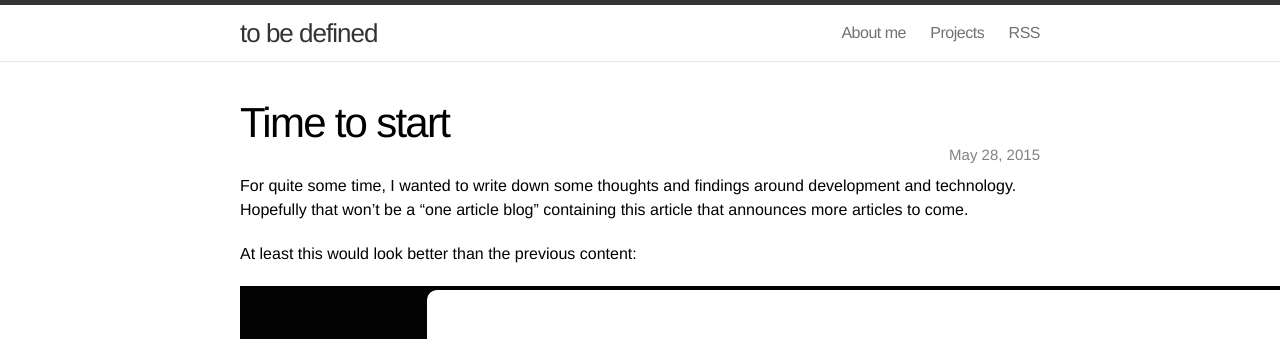
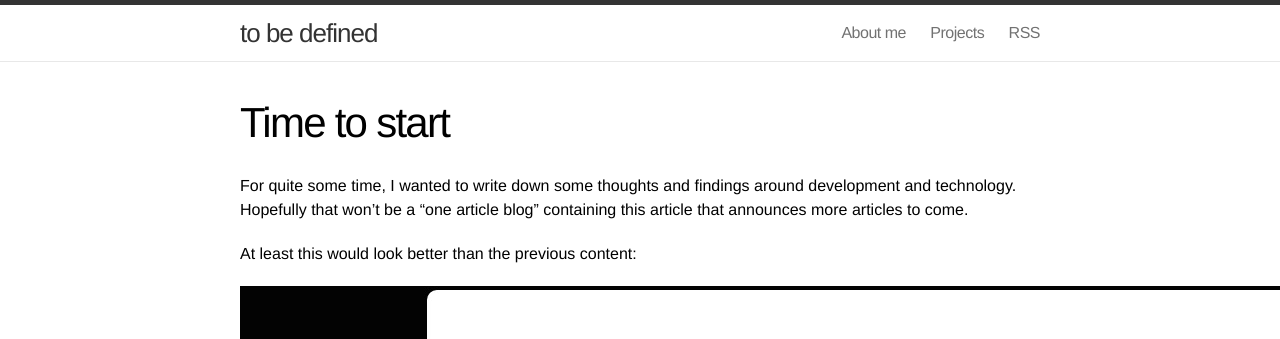
Before and after one commit to netbe/netbe.github.com, a Jekyll site: the page built from _posts/2015-05-28-intro-article.md, in a window 1280 px wide. Shown: the top 339 px of the page. Built offline with Jekyll 4.4.1, drawn with Linux system fonts in a browser that asks for light colours.

Commit message:
Update _config.yml

```diff
--- a/_config.yml
+++ b/_config.yml
@@ -17,5 +17,5 @@ defaults:
     scope:
       path: ""
     values:
-      layout: "post"
+      layout: "page"
       author: "François Benaiteau"
```
